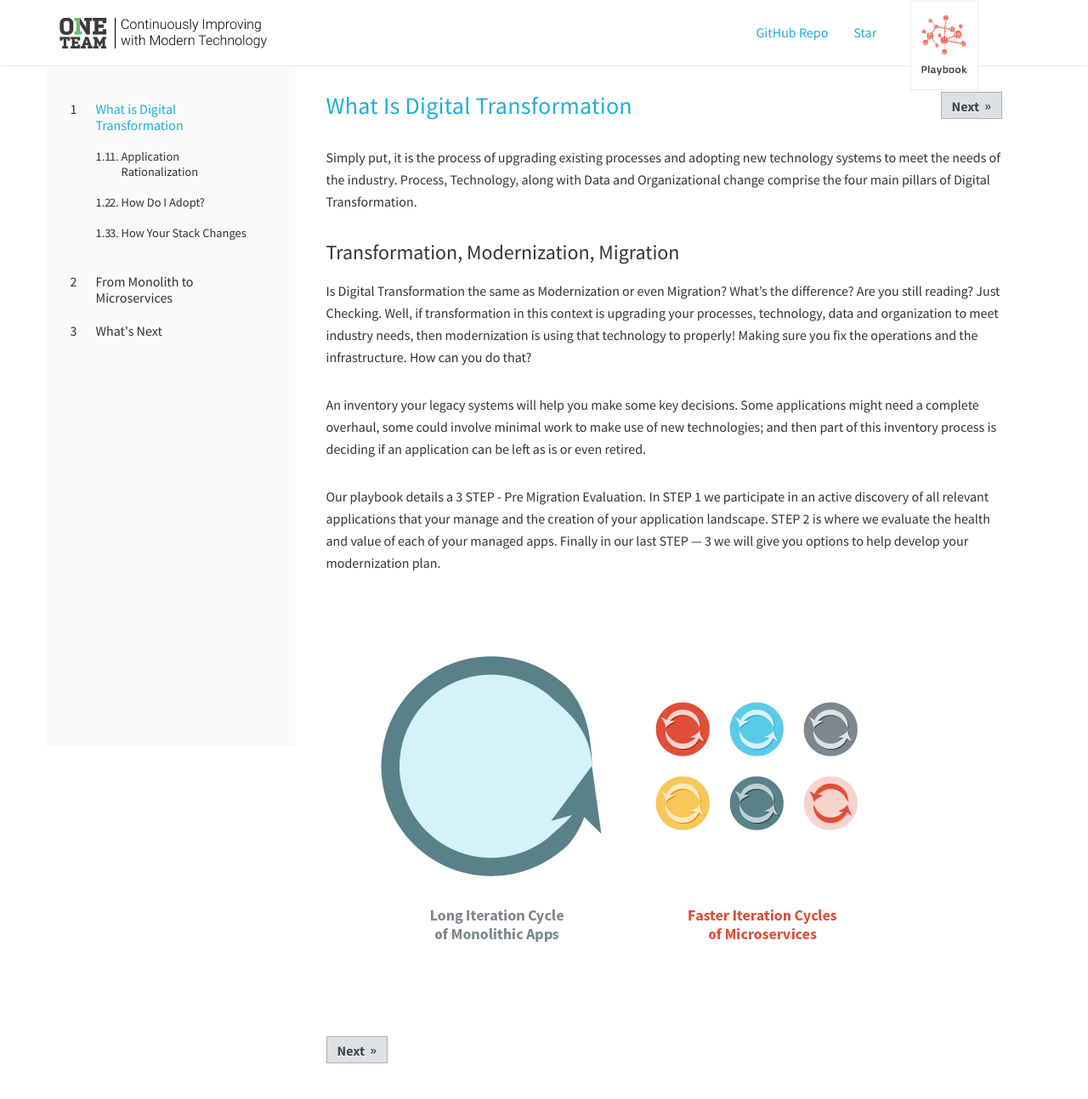
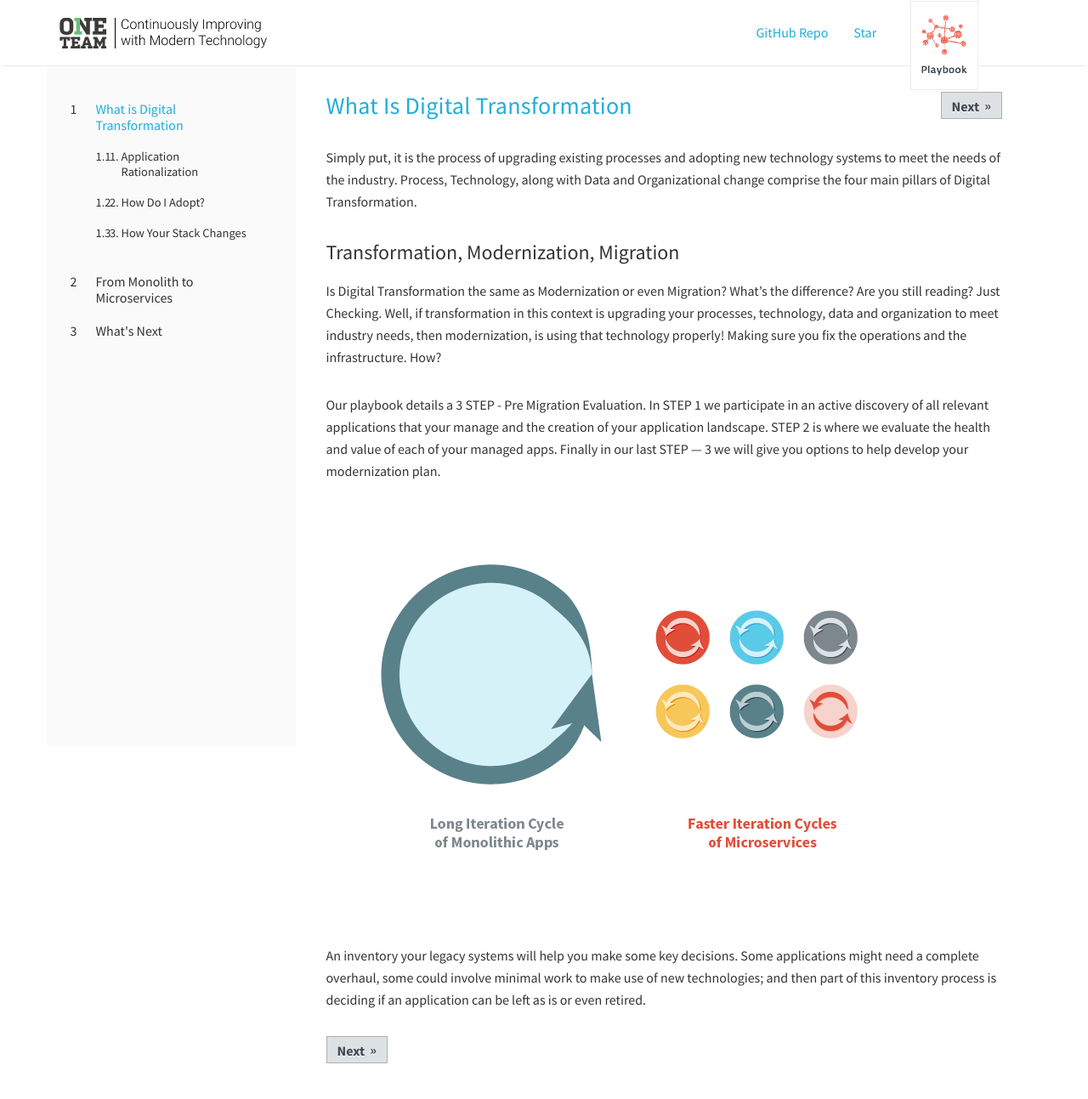
Before and after one commit to ModernizationDigital/playbook-3, a Jekyll site: the page built from _playbook/intro.md, in a window 1280 px wide. Shown: the whole page at 85% size. Built offline with Jekyll 4.4.1, drawn with Linux system fonts in a browser that asks for light colours.

Commit message:
new copy edits

```diff
--- a/_playbook/intro.md
+++ b/_playbook/intro.md
@@ -6,11 +6,11 @@ Simply put, it is the process of upgrading existing processes and adopting new t
 
 ### Transformation, Modernization, Migration
 
-Is Digital Transformation the same as Modernization or even Migration? What's the difference? Are you still reading? Just Checking. Well, if transformation in this context is upgrading your processes, technology, data and organization to meet industry needs, then modernization is using that technology to properly! Making sure you fix the operations and the infrastructure. How can you do that?
-
-An inventory your legacy systems will help you make some key decisions. Some applications might need a complete overhaul, some could involve minimal work to make use of new technologies; and then part of this inventory process is deciding if an application can be left as is or even retired.
+Is Digital Transformation the same as Modernization or even Migration? What's the difference? Are you still reading? Just Checking. Well, if transformation in this context is upgrading your processes, technology, data and organization to meet industry needs, then modernization, is using that technology properly! Making sure you fix the operations and the infrastructure. How?
 
 Our playbook details a 3 STEP - Pre Migration Evaluation. In STEP 1 we participate in an active discovery of all relevant applications that your manage and the creation of your application landscape. STEP 2 is where we evaluate the health and value of each of your managed apps. Finally in our last STEP — 3 we will give you options to help develop your modernization plan.
 
 
 ![Iteration Cycles]({{site.baseurl}}/images/iteration-cycles.png)
+
+An inventory your legacy systems will help you make some key decisions. Some applications might need a complete overhaul, some could involve minimal work to make use of new technologies; and then part of this inventory process is deciding if an application can be left as is or even retired.
```
